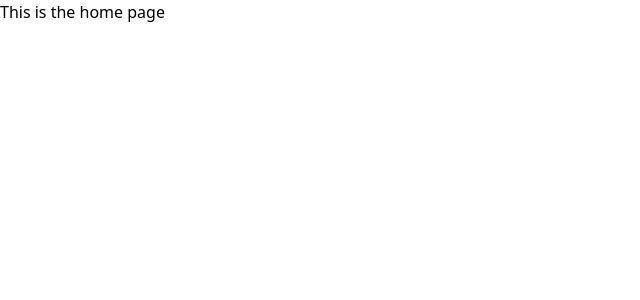
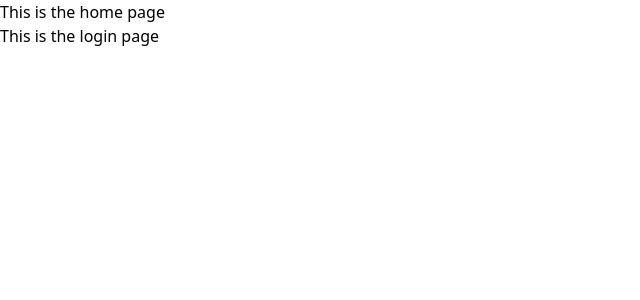
Before and after one commit to OlgaGoryszewska/project-exam-2--, a React (Vite) app: page / in a window 1280 px wide. Shown: the top 300 px of the page, without its empty margins (0-640 px from the left). Built offline with nearby package versions, Linux system fonts and the light colour scheme.

Commit message:
adding pages

```diff
--- a/src/App.jsx
+++ b/src/App.jsx
@@ -1,10 +1,12 @@
 import React from "react";
 import Home from "./pages/Home";
+import Login from "./pages/Login";
 
 function App() {
   return (
     <main>
       <Home />
+      <Login />
     </main>
   )
 }
--- /dev/null
+++ b/src/pages/Login.jsx
@@ -0,0 +1,11 @@
+import React from "react";
+
+function Login() {
+  return (
+    <div>
+      <h1>This is the login page</h1>
+    </div>
+  );
+}
+
+export default Login;
```
